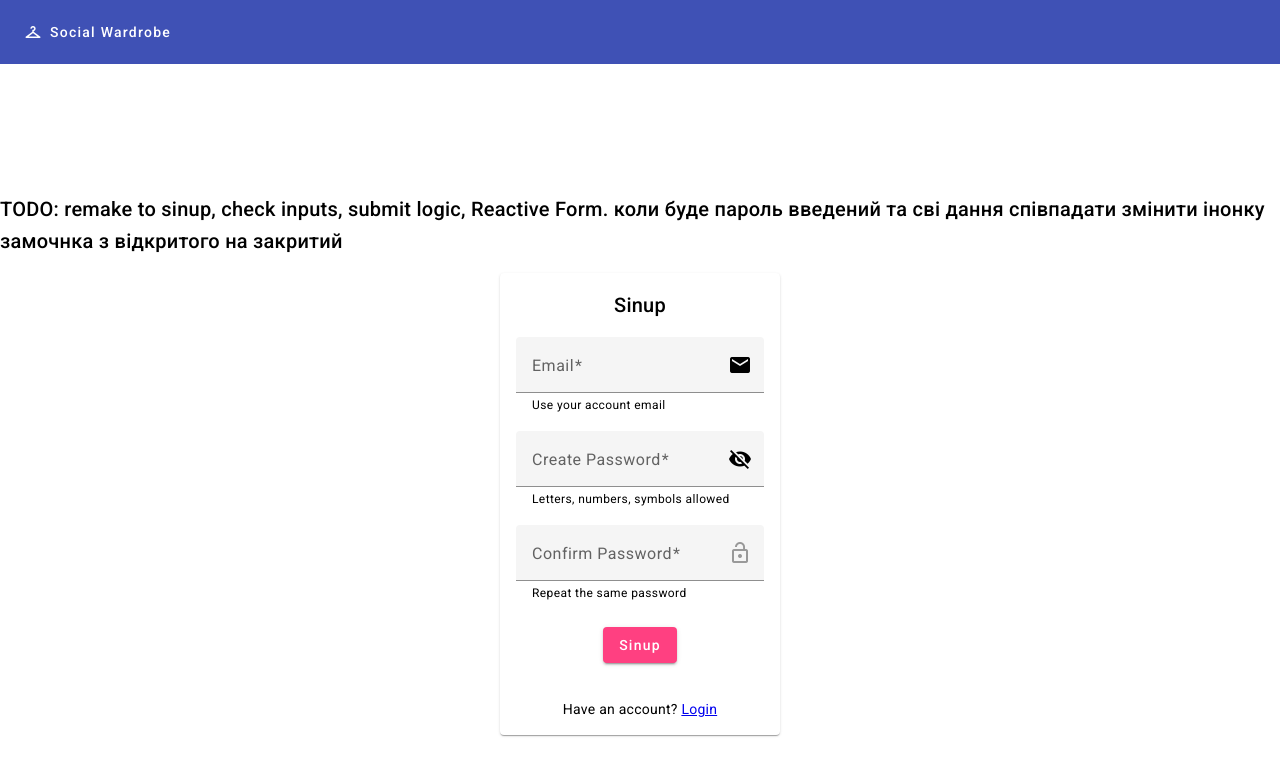
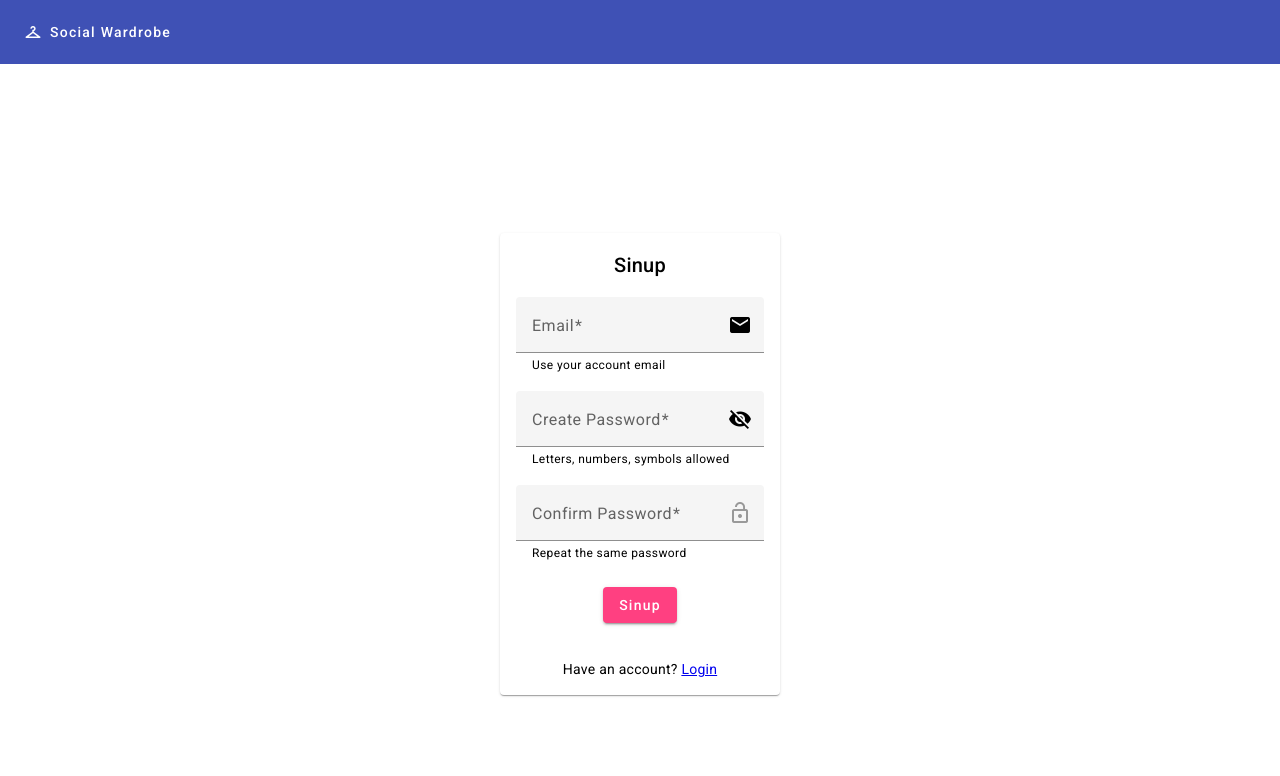
Before and after one commit to maxstepanyuk/social-wardrobe-angular, an Angular app: page /sinup in a window 1280 px wide. Shown: the top 776 px of the page. Built offline with nearby package versions, Linux system fonts and the light colour scheme.

Commit message:
edited and commented DOTOs

```diff
--- a/src/app/pages/login/login.component.html
+++ b/src/app/pages/login/login.component.html
@@ -1,6 +1,6 @@
 <div class="login-form">
 
-    <h2>TODO: check inputs, submit logic, Reactive Form</h2>
+    <!-- <h2>TODO: check inputs, submit logic, Reactive Form</h2> -->
 
     <mat-card>
         <mat-card-content>
--- a/src/app/pages/signup/signup.component.html
+++ b/src/app/pages/signup/signup.component.html
@@ -1,6 +1,6 @@
 <div class="login-form">
 
-    <h2>TODO: remake to sinup, check inputs, submit logic, Reactive Form. коли буде пароль введений та сві дання співпадати змінити інонку замочнка з відкритого на закритий</h2>
+    <!-- <h2>TODO: check inputs, submit logic, Reactive Form. коли буде пароль введений та сві дання співпадати змінити інонку замочнка з відкритого на закритий</h2> -->
 
     <mat-card>
         <mat-card-content>
```
